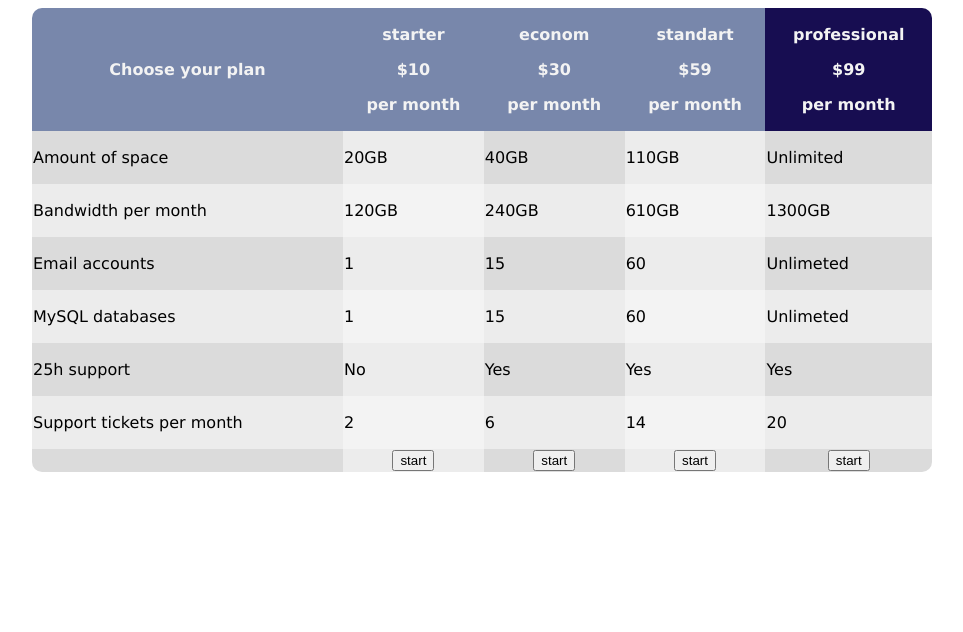
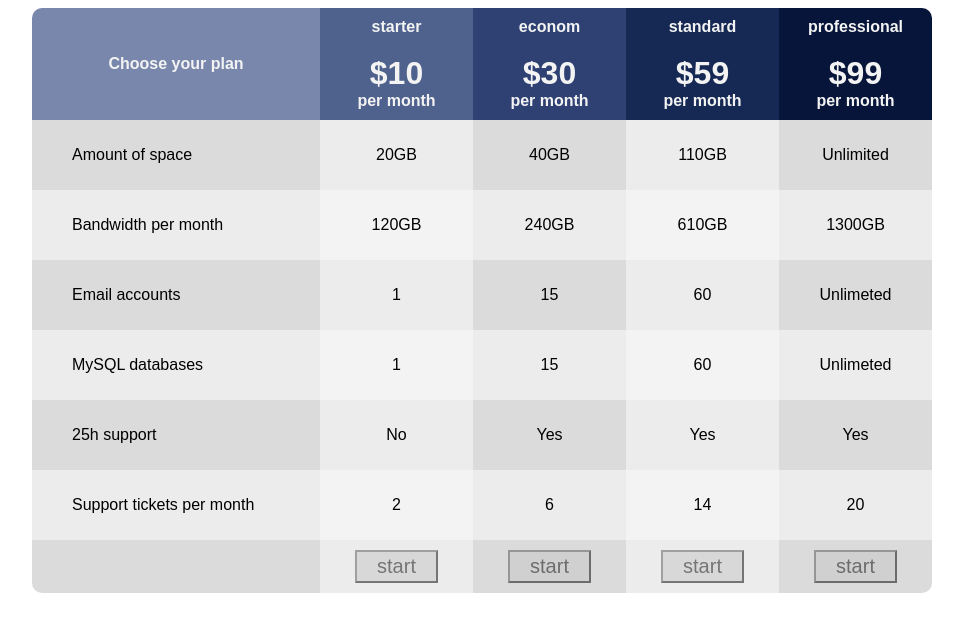
Before and after one commit to Diduliya/Less_13-04_tablice, a plain HTML site: page index.html in a window 1280 px wide. Shown: the whole page, without its empty margins (158-1121 px from the left). Drawn offline with Linux system fonts and the light colour scheme.

Commit message:
Complete style

```diff
--- a/assets/css/style.css
+++ b/assets/css/style.css
@@ -3,17 +3,18 @@
   --color-dark: #dbdbdb;
   --color-nprm: #ececec;
   --color-light: #f3f3f3;
-  font-family: Verdana, Geneva, Tahoma, sans-serif;
+  font-family: Arial, Helvetica, sans-serif
 }
 table{
   width: 100%;
   max-width: 900px;
   margin: auto;
-  border-collapse:collapse;
+  border-collapse: collapse;
 }
 th,
 td{
   background-color: #7887ab;
+  padding: 10px;
 }
 thead{
   color: var(--color-light);
@@ -21,17 +22,29 @@ thead{
 }
 thead th:first-child{
   border-top-left-radius: var(--border-radius);
+  background-color: #7887ab;
+}
+thead th:nth-child(2){
+  background-color: #4f628d;
+}
+thead th:nth-child(3){
+  background-color: #2f4173;
+}
+thead th:nth-child(4){
+  background-color: #162954;
 }
 thead th:last-child{
   border-top-right-radius: var(--border-radius);
-  background-color: #170d51;
+  background-color: #07153a;
 }
-tfoot th:first-child{
-  border-bottom-left-radius:  var(--border-radius);
+thead p{
+  margin: 0;
 }
-tfoot th:last-child{
-  border-bottom-right-radius: var(--border-radius);
+thead p:nth-child(2){
+  padding-top: 0.60em;
+  font-size: 2em;
 }
+
 tbody tr:nth-child(odd) td:nth-child(odd), tfoot th:nth-child(odd) {
   background-color: var(--color-dark);
 }
@@ -43,6 +56,25 @@ tfoot th:nth-child(even){
 tbody tr:nth-child(even) td:nth-child(even){
   background-color: var(--color-light);
 }
+
 tbody td:not(td:first-child){
-  width: ;
+  width: 17%;
+  text-align: center;
 }
+tbody td:first-child{
+  padding-left: 2.5em;
+}
+tfoot th:first-child{
+  border-bottom-left-radius:  var(--border-radius);
+}
+tfoot th:last-child{
+  border-bottom-right-radius: var(--border-radius);
+}
+button{
+  border-bottom: 1px 1px solid rgb(140, 140, 140);
+  background-color: rgb(198, 198, 198);
+  padding: 3px 20px;
+  font-weight: lighter;
+  font-size: 20px;
+  opacity: 0.5;
+}
--- a/index.html
+++ b/index.html
@@ -25,7 +25,7 @@
           <p>per month</p>
         </th>
         <th>
-          <p>standart</p>
+          <p>standard</p>
           <p>$59</p>
           <p>per month</p>
         </th>
```
